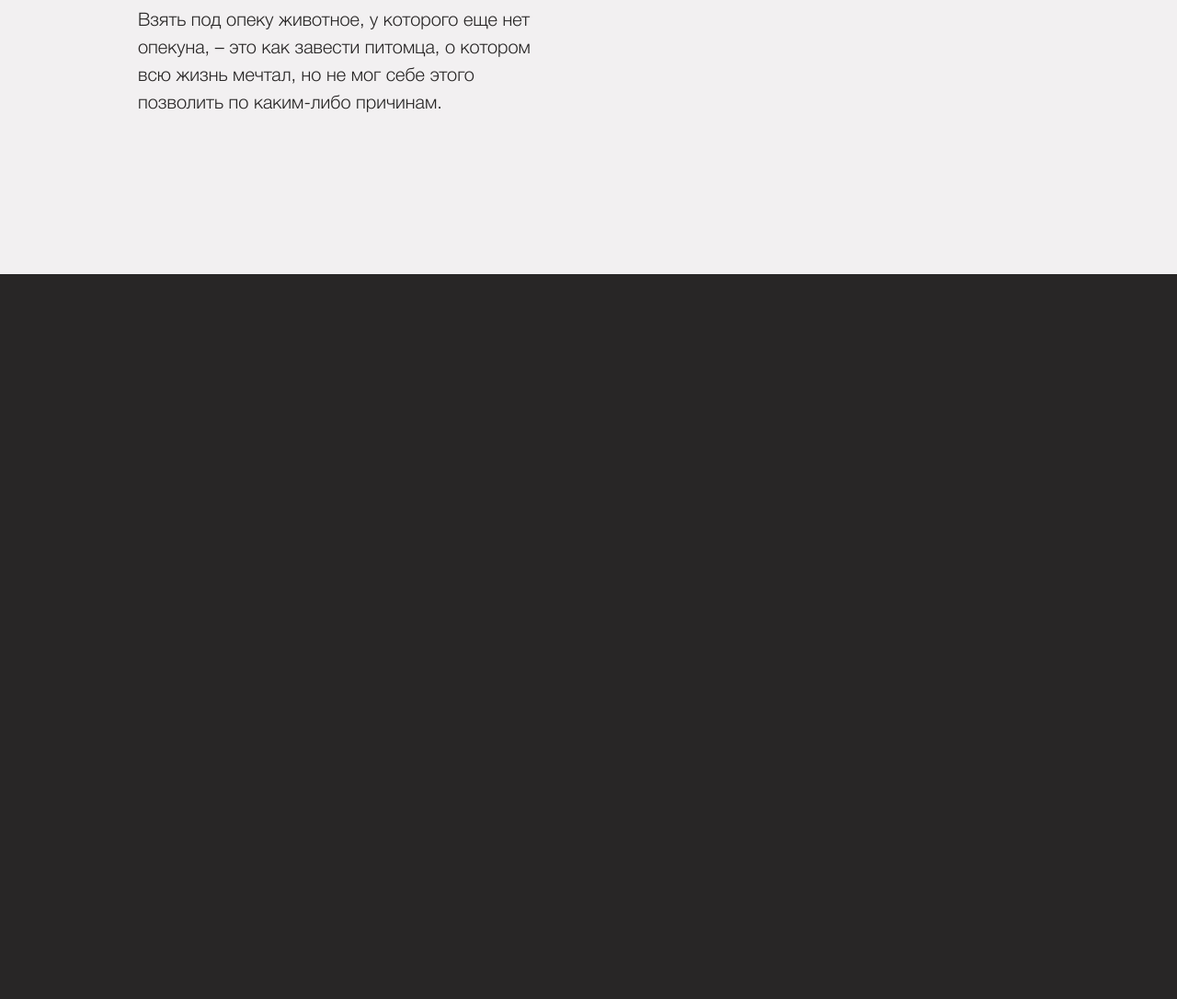
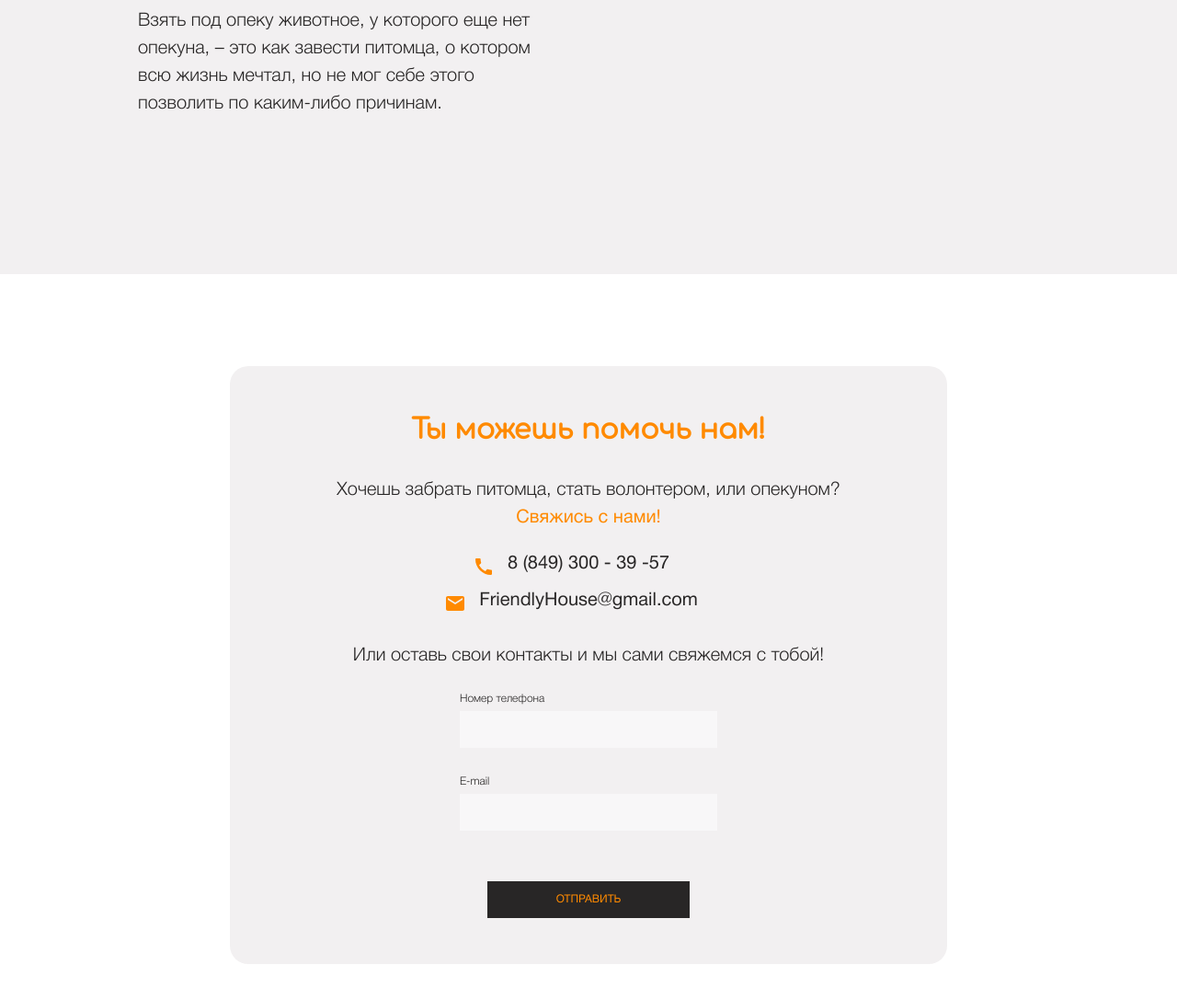
Before and after one commit to mgDentist/Friendly_House_methed, a plain HTML site: page index.html in a window 1280 px wide. Shown: the part 1499-2585 px from the top of the page at 92% size. Before the commit the page ends 1797 px from the top, so only its background shows below. Drawn offline with Linux system fonts and the light colour scheme; files whose address does not match are found by name.

Commit message:
Добавляет окно записи

```diff
--- /dev/null
+++ b/css/modal.css
@@ -0,0 +1,113 @@
+.modal__list {
+	margin: 0;
+	margin-top: 20px;
+	margin-bottom: 30px;
+	padding: 0;
+	list-style-type: none;
+}
+
+.modal {
+	display: block;
+	box-sizing: border-box;
+	margin: 100px auto;
+	width: 780px;
+	padding: 50px 100px;
+	text-align: center;
+	background-color: #F2F0F1;
+	border-radius: 20px;
+}
+
+.modal__title {
+	margin: 0;
+	margin-bottom: 30px;
+	font-family: 'Comfortaa';
+	font-style: normal;
+	font-weight: 700;
+	font-size: 30px;
+	line-height: 40px;
+	color: #FF8A00;
+}
+
+.modal__subtitle {
+	margin-top: 20px;
+	margin-bottom: 20px;
+}
+
+.modal__span {
+	font-weight: 550;
+	color: #FF8A00;
+}
+
+.modal__item {
+	margin-bottom: 10px;
+}
+
+.modal__link {
+	position: relative;
+	text-decoration: none;
+	font-weight: 550;
+	color: #282626;
+}
+
+.modal__link::before {
+	content: "";
+	position: absolute;
+	width: 24px;
+	height: 24px;
+	left: -38px;
+	top: 0;
+	bottom: 0;
+}
+
+.modal__link-call::before {
+	background-image: url("../images/call.svg");
+	background-repeat: no-repeat;
+}
+
+.modal__link-mail::before {
+	background-image: url("../images/email.svg");
+}
+
+.modal__fieldset {
+	margin: 0;
+	padding: 0;
+	border: none;
+}
+
+.modal__legend {
+	margin-bottom: 15px;
+}
+
+.modal__label {
+	font-weight: 300;
+	font-size: 12px;
+	line-height: 14px;
+}
+
+.modal__text-field {
+	width: 280px;
+	height: 40px;
+	margin-bottom: 20px;
+	border: none;
+	background-color: #ffffff70;
+}
+
+.wrapper {
+	width: 280px;
+	margin: 0 auto;
+	margin-bottom: 35px;
+	text-align: left;
+}
+
+.modal__button {
+	width: 220px;
+	height: 40px;
+	padding: 12px 57px;
+	font-weight: 550;
+	font-size: 12px;
+	line-height: 16px;
+	text-transform: uppercase;
+	color: #FF8A00;
+	border: none;
+	background-color: #282626;
+}
--- a/css/style.css
+++ b/css/style.css
@@ -1,3 +1,6 @@
+@import url("normalize.css");
+@import url("modal.css");
+
 @font-face {
   font-family: "Comfortaa";
   src: url("../fonts/Comfortaa-Regular.woff2") format("woff2"),
@@ -30,7 +33,9 @@
   font-display: swap;
 }
 
-
+* {
+  box-sizing: inherit;
+}
 
 body {
   font-family: "Helvetica Neue Cyr", "Arial", sans-serif;
@@ -39,7 +44,7 @@ body {
   font-weight: 300;
   margin: 0;
   color: #282626;
-  background-color: #282626;
+  background-color: #FFFFFF;
 }
 
 .article {
--- a/index.html
+++ b/index.html
@@ -66,6 +66,36 @@
       </ol>
     </section>
   </article>
+  <section class="modal">
+    <h3 class="modal__title">Ты можешь помочь нам!</h3>
+    <p class="modal__subtitle">Хочешь забрать питомца, стать волонтером, или опекуном?
+      <span class="modal__span">Свяжись с нами!</span>
+    </p>
+    <ul class="modal__list">
+      <li class="modal__item">
+        <a href="tel:+78493003957" class="modal__link modal__link-call">8 (849) 300 - 39 -57</a>
+      </li>
+      <li class="modal__item">
+        <a href="mailto:friendlyhouse@gmail.com" class="modal__link modal__link-mail">FriendlyHouse@gmail.com</a>
+      </li>
+    </ul>
+    <form class="modal__form" action="get">
+      <fieldset class="modal__fieldset">
+        <legend class="modal__legend">Или оставь свои контакты и мы сами свяжемся с тобой!</legend>
+        <div class="wrapper">
+          <label class="modal__label">
+            Номер телефона
+            <input class="modal__text-field" type="text">
+          </label>
+          <label class="modal__label">
+            E-mail
+            <input class="modal__text-field" type="text">
+          </label>
+        </div>
+      </fieldset>
+      <button class="modal__button">Отправить</button>
+    </form>
+  </section>
 </body>
 
 </html>
```
Also changed, not shown: css/normalize.css (added), images/call.svg (added), images/email.svg (added).
